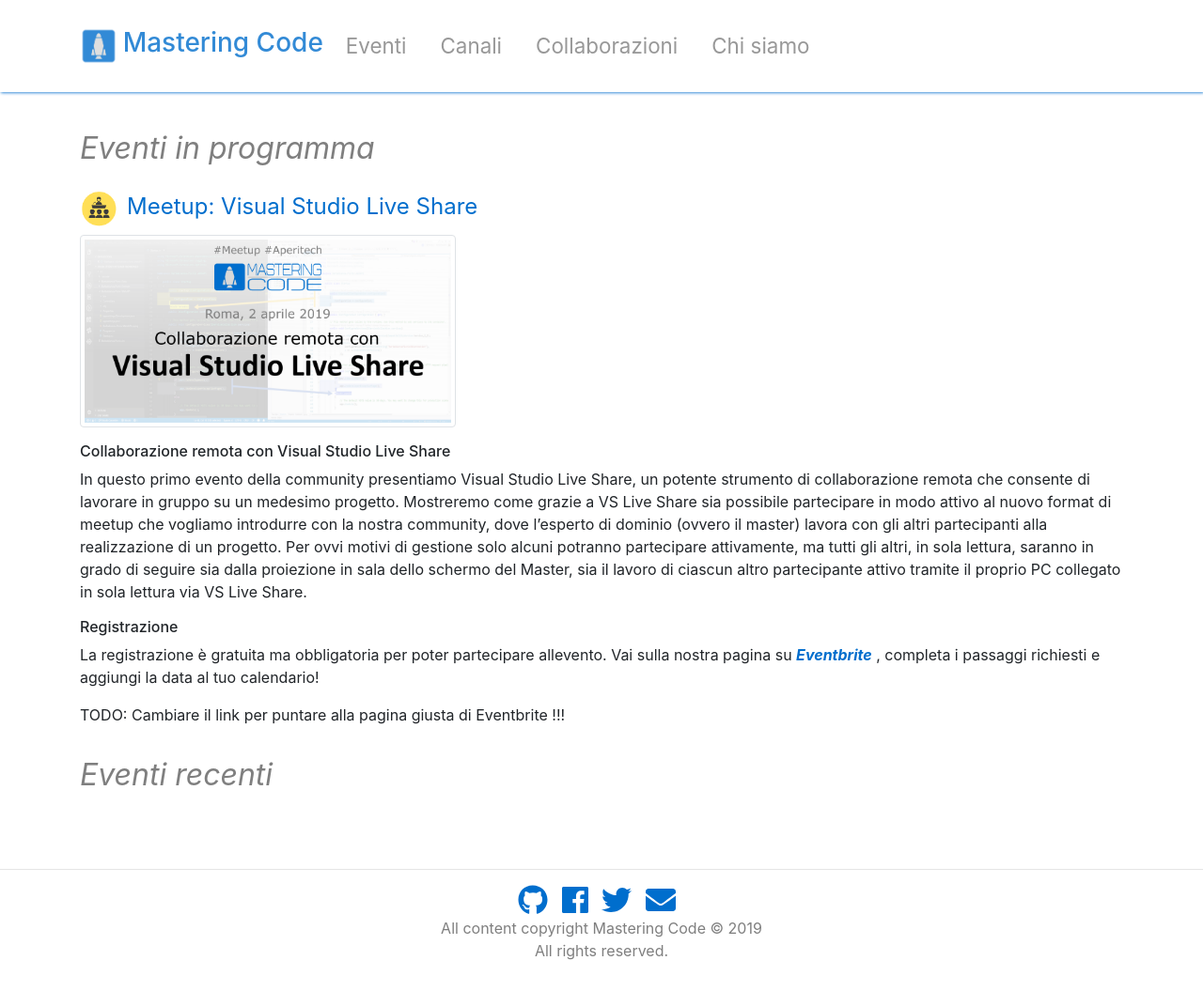
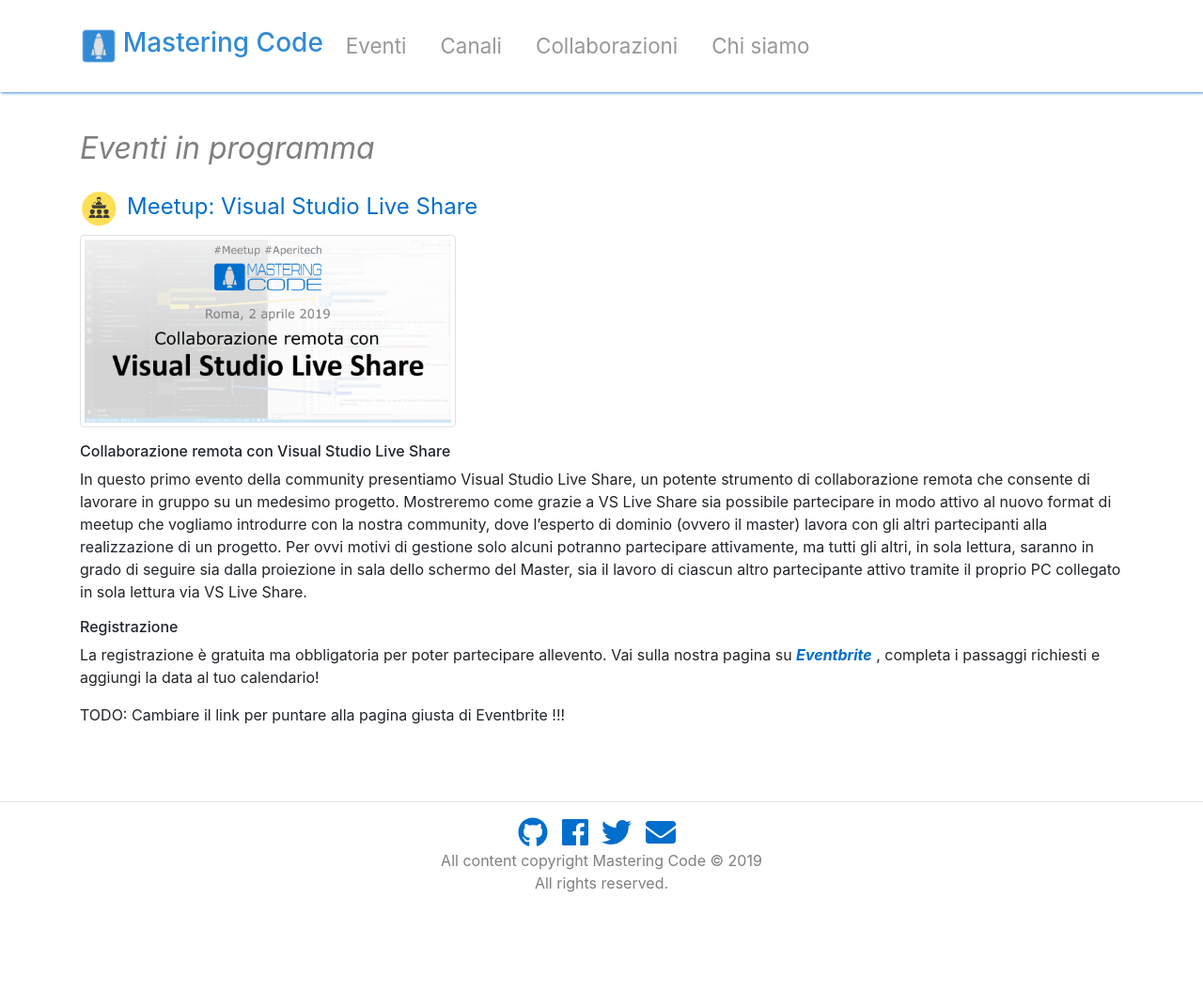
Before and after one commit to MasteringCode/masteringcode.github.io, a Jekyll site: the page built from events.html, in a window 1280 px wide. Shown: the whole page at 94% size. Built offline with Jekyll 4.4.1, drawn with Linux system fonts in a browser that asks for light colours; nearby versions of some CDN libraries; after the commit the page ends 1000 px from its top, so only the background shows below that.

Commit message:
Fix event page Eventi recenti non compare se non ci sono

```diff
--- a/events.html
+++ b/events.html
@@ -43,13 +43,16 @@
       </div>
     {% endfor %}
 
+    {% assign completed_event_cards = site.event_cards | where:'completed','true'  | sort: 'date' | reverse %}
+
+    {% if completed_event_cards.first %}
     <div class="row">
       <div class="list-title col text-info">
           Eventi recenti
       </div>
     </div>
+    {% endif %}
 
-    {% assign completed_event_cards = site.event_cards | where:'completed','true'  | sort: 'date' | reverse %}
     {% for event in completed_event_cards %}
       <div class="row py-2">
         <div class="col-md-12">
```
